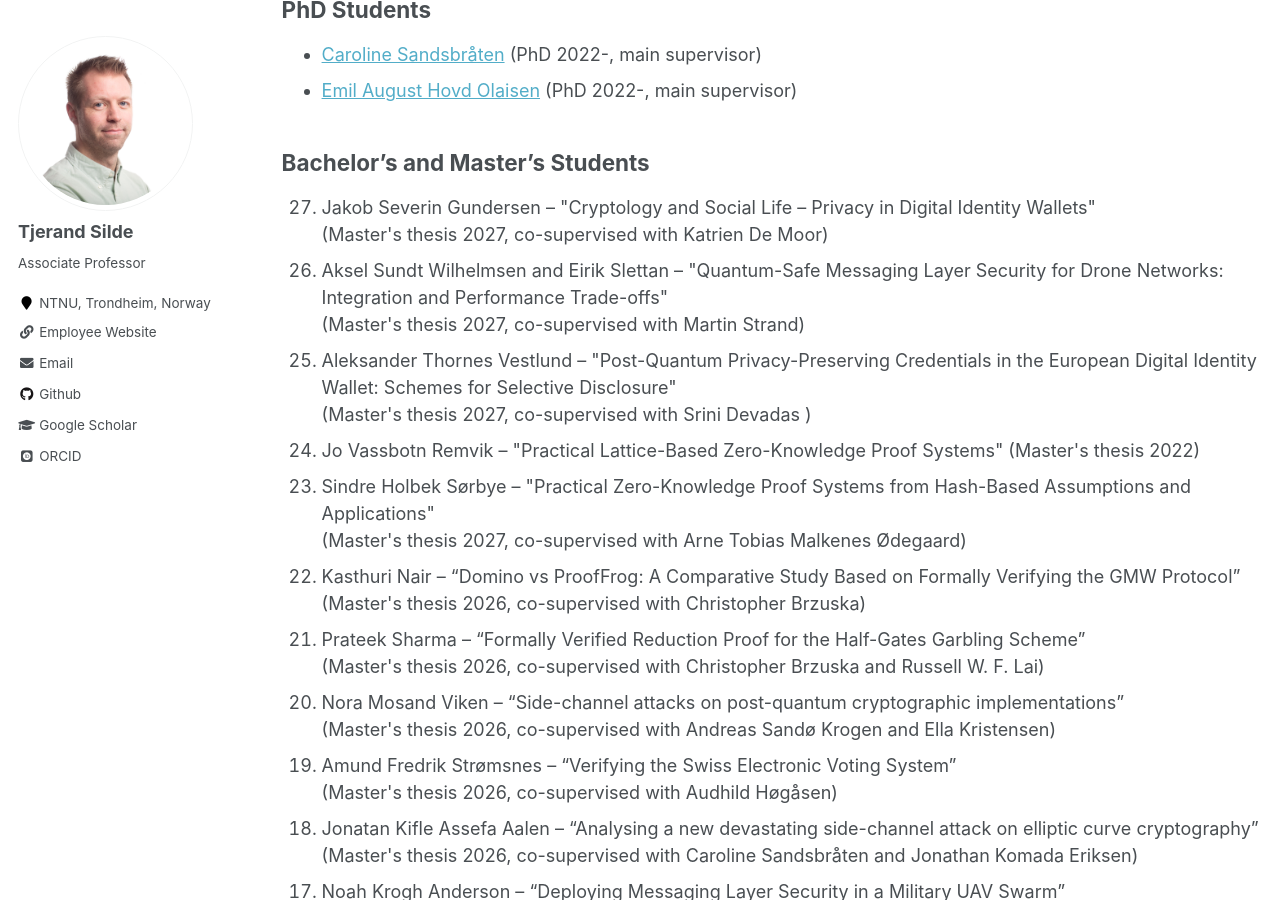
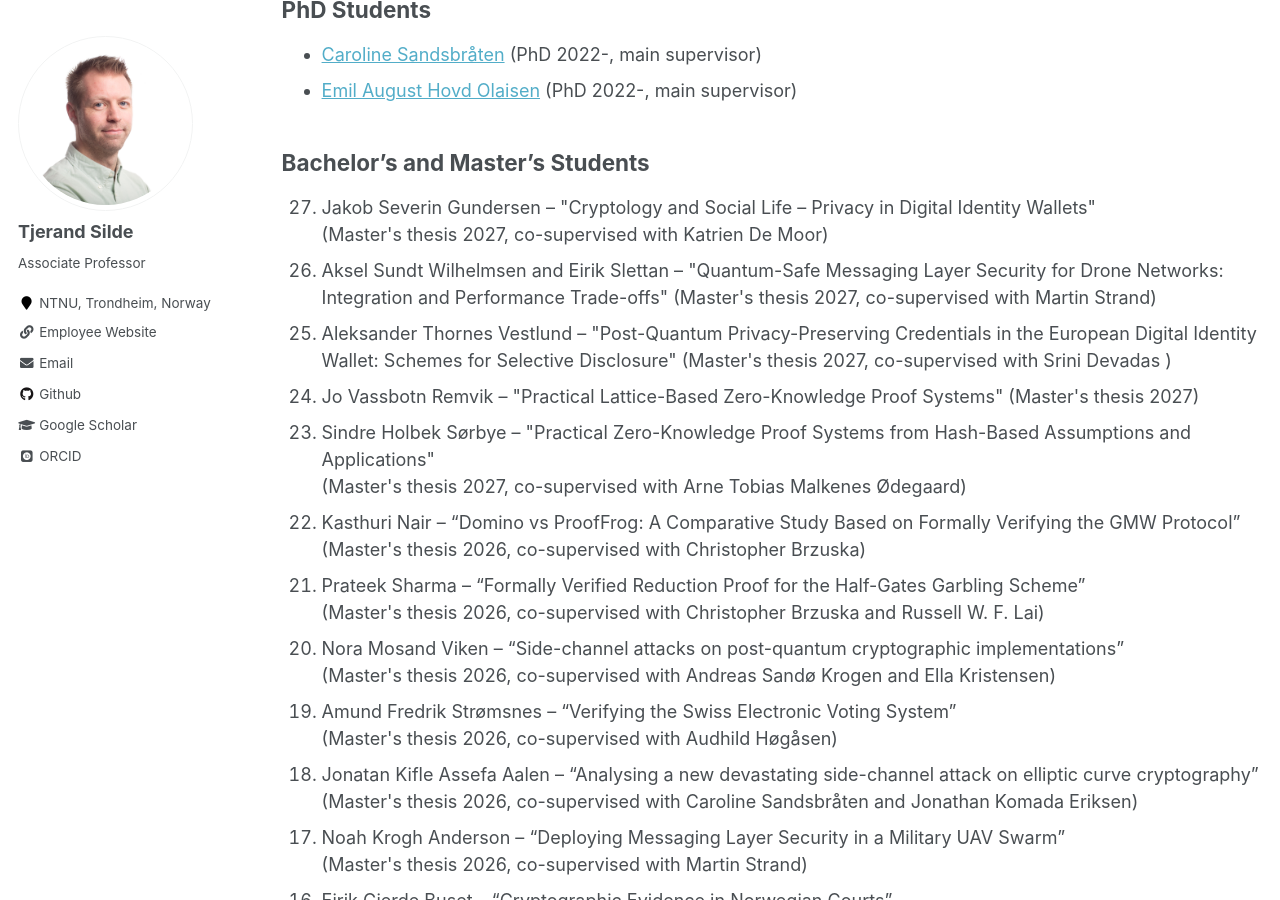
Before and after one commit to tjesi/tjesi.github.io, a Jekyll site: the page built from _pages/people.md, in a window 1280 px wide and 900 px high, scrolled down 429 px. Built offline with Jekyll 4.4.1, drawn with Linux system fonts in a browser that asks for light colours; some web fonts are replaced.

Commit message:
Update people.md

```diff
--- a/_pages/people.md
+++ b/_pages/people.md
@@ -24,12 +24,12 @@ author_profile: true
 <ol reversed>
     <li>Jakob Severin Gundersen – "Cryptology and Social Life – Privacy in Digital Identity Wallets"<br>
     (Master's thesis 2027, co-supervised with Katrien De Moor)</li>
-    <li>Aksel Sundt Wilhelmsen and Eirik Slettan – "Quantum-Safe Messaging Layer Security for Drone Networks: Integration and Performance Trade-offs"<br>
+    <li>Aksel Sundt Wilhelmsen and Eirik Slettan – "Quantum-Safe Messaging Layer Security for Drone Networks: Integration and Performance Trade-offs"
     (Master's thesis 2027, co-supervised with Martin Strand)</li>
-    <li>Aleksander Thornes Vestlund – "Post-Quantum Privacy-Preserving Credentials in the European Digital Identity Wallet: Schemes for Selective Disclosure"<br>
+    <li>Aleksander Thornes Vestlund – "Post-Quantum Privacy-Preserving Credentials in the European Digital Identity Wallet: Schemes for Selective Disclosure"
     (Master's thesis 2027, co-supervised with Srini Devadas )</li>
     <li>Jo Vassbotn Remvik – "Practical Lattice-Based Zero-Knowledge Proof Systems"
-    (Master's thesis 2022)</li>
+    (Master's thesis 2027)</li>
     <li>Sindre Holbek Sørbye – "Practical Zero-Knowledge Proof Systems from Hash-Based Assumptions and Applications" <br>
     (Master's thesis 2027, co-supervised with Arne Tobias Malkenes Ødegaard)</li>
     <li>Kasthuri Nair – “Domino vs ProofFrog: A Comparative Study Based on Formally Verifying the GMW Protocol” <br>
```
